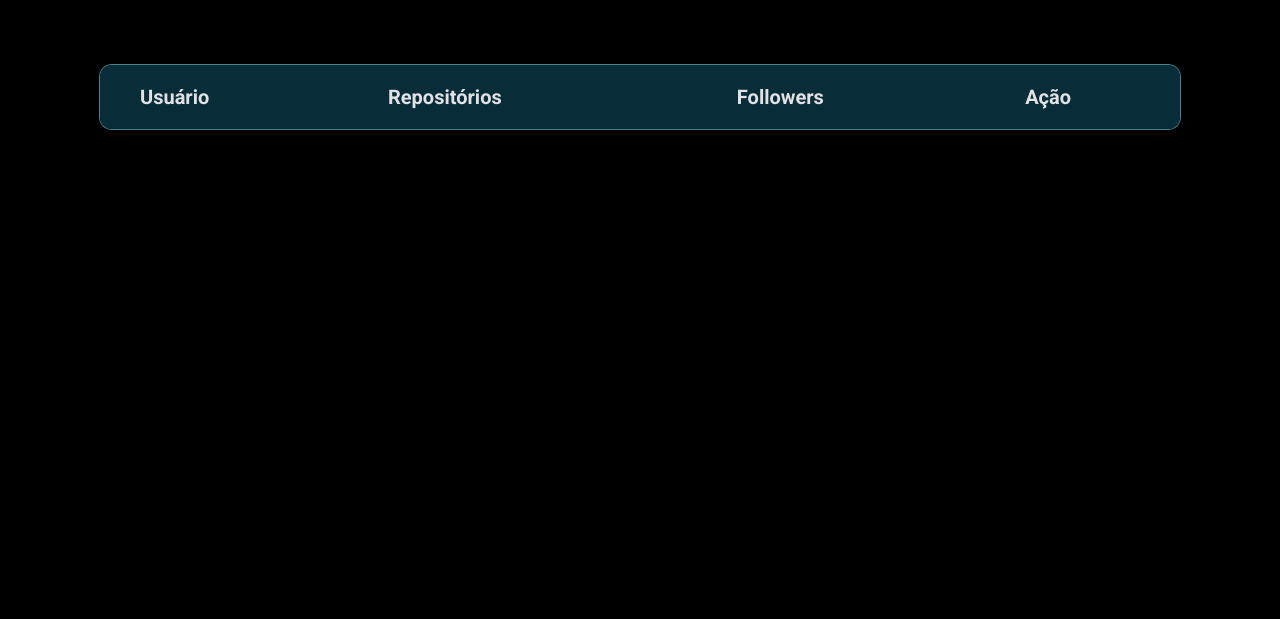
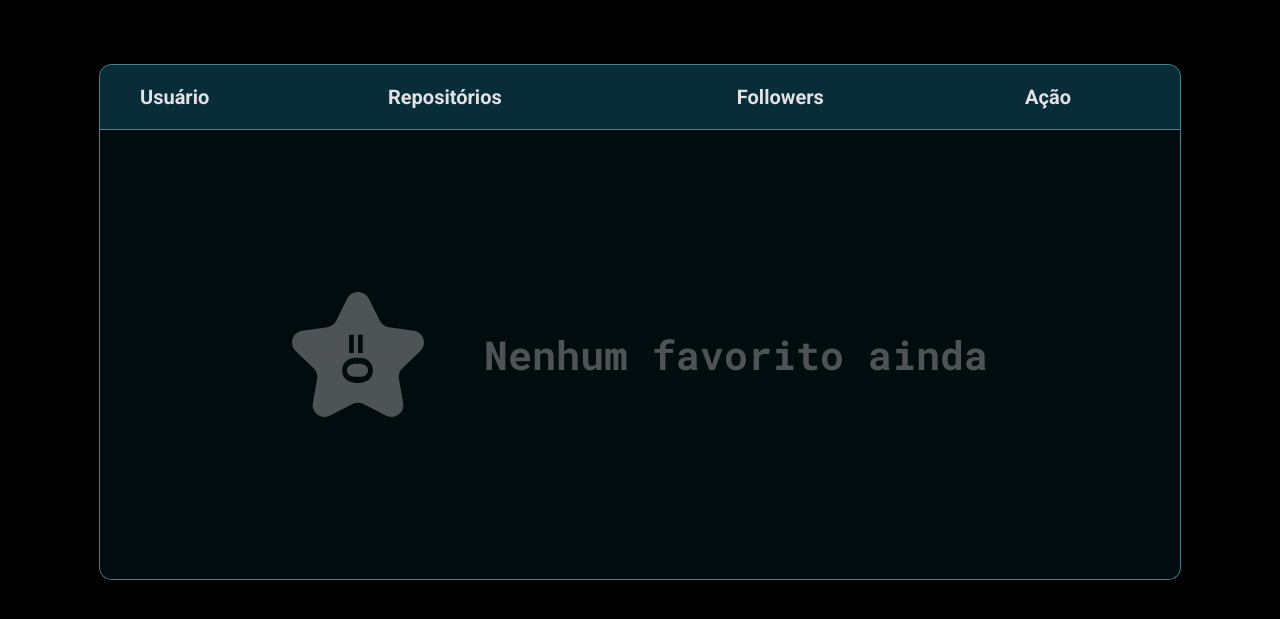
Before and after one commit to DaniloSB91/GitFavorites-v02-D02-L06, a plain HTML site: page index.html in a window 1280 px wide. Shown: the part 177-796 px from the top of the page. Drawn offline with Linux system fonts and the light colour scheme.

Commit message:
Projeto Finalizado

```diff
--- a/index.html
+++ b/index.html
@@ -8,7 +8,7 @@
     <meta name="viewport" content="width=device-width, initial-scale=1.0">
     <title>GitFav v2.0</title>
     <link rel="stylesheet" href="style.css">
-    <link href="https://fonts.googleapis.com/css2?family=Roboto:wght@400;700&display=swap" rel="stylesheet">
+    <link href="https://fonts.googleapis.com/css2?family=Roboto+Mono:wght@700&family=Roboto:wght@400;700&display=swap" rel="stylesheet">
     <script src="js/main.js" type="module" defer></script>
 </head>
 
@@ -46,6 +46,7 @@
             </tbody>
 
         </table>
+
     </div>
 </body>
 
--- a/js/favorites.js
+++ b/js/favorites.js
@@ -12,7 +12,7 @@ export class Favorites {
 
   load() {
     this.entries = JSON.parse(localStorage.getItem("@github-favorites:")) || []
-    console.log(this.entries)
+
   }
 
   save() {
@@ -41,9 +41,10 @@ export class Favorites {
   }
 
   delete(user) {
-    const filteredEntries = this.entries.filter(
-      (entry) => entry.login !== user.login
-    );
+    const filteredEntries = this.entries
+    .filter(entry => entry.login !== user.login)
+
+  console.log(user)
 
     this.entries = filteredEntries;
 
@@ -59,6 +60,9 @@ export class FavoritesView extends Favorites {
     super(root);
 
     this.tbody = this.root.querySelector('table tbody')
+    this.tr = document.createElement("tr")
+
+    console.log(this.tr)
 
     this.onAdd()
     this.update()
@@ -74,6 +78,11 @@ export class FavoritesView extends Favorites {
 
   update() {
     this.removeAllTer();
+
+     if(this.entries.length <= 0){
+       this.tbody?.append(this.emptyFavorite())
+
+     }else{
     this.entries.forEach(user => {
       const row = this.createRow()
 
@@ -85,12 +94,41 @@ export class FavoritesView extends Favorites {
       row.querySelector('.repositories').textContent = user.public_repos
       row.querySelector('.followers').textContent = user.followers
 
+      row.querySelector('.delete').onclick = () => {
+        const removeCheck = confirm('Tem certeza que deseja deletar essa linha?')
+
+        if (removeCheck){
+          this.delete(user)
+        }
+      }
+
       this.tbody?.append(row)
     })
   }
 
+  }
+
+  emptyFavorite(){
+    const tr = document.createElement("tr")
+
+    const emptyFavHtml = `
+    <td class="emptyFav" colspan="4" >
+                    <div>
+                        <img src="images/Estrela.svg" alt="">
+                        <span>Nenhum favorito ainda</span>
+                    </div>
+                </td>
+                `
+                tr.innerHTML = emptyFavHtml;
+
+ console.log(tr)
+
+    return tr;
+  }
+
   createRow() {
-    const tr = document.createElement("tr");
+    const tr = document.createElement("tr")
+
 
     const userContent = `
               <td class="user">
--- a/style.css
+++ b/style.css
@@ -205,3 +205,25 @@ tbody .delete{
 tbody{
     overflow-y: scroll;
 }
+
+
+tbody .emptyFav{
+    height: 45rem;
+    padding: 0;
+    background-color: hsla(194, 81%, 4%, 0.808);
+
+}
+
+tbody .emptyFav div{
+
+    display: flex;
+    align-items: center;
+    justify-content: center;
+    gap: 6rem;
+}
+
+tbody .emptyFav span{
+    color: #4E5455;
+    font-size: 4rem;
+    font-family: 'Roboto Mono', monospace;
+}
```
